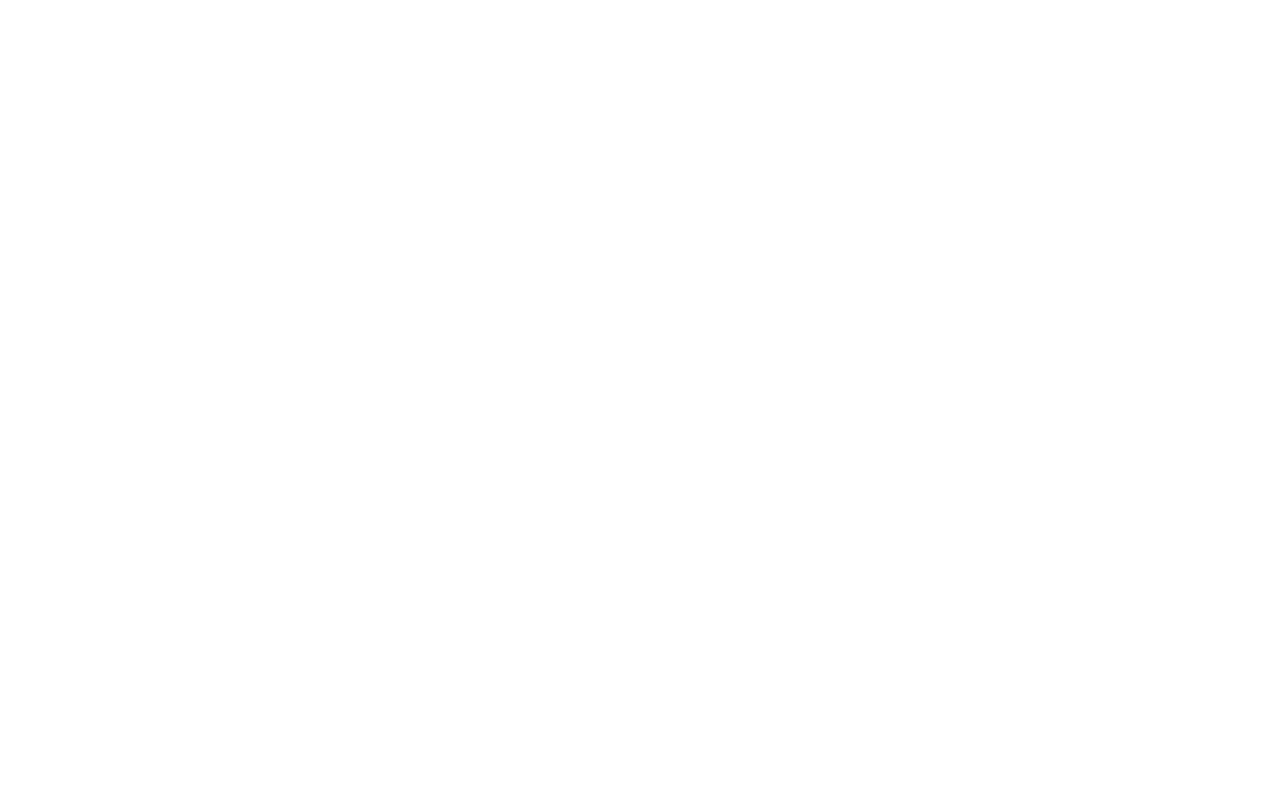
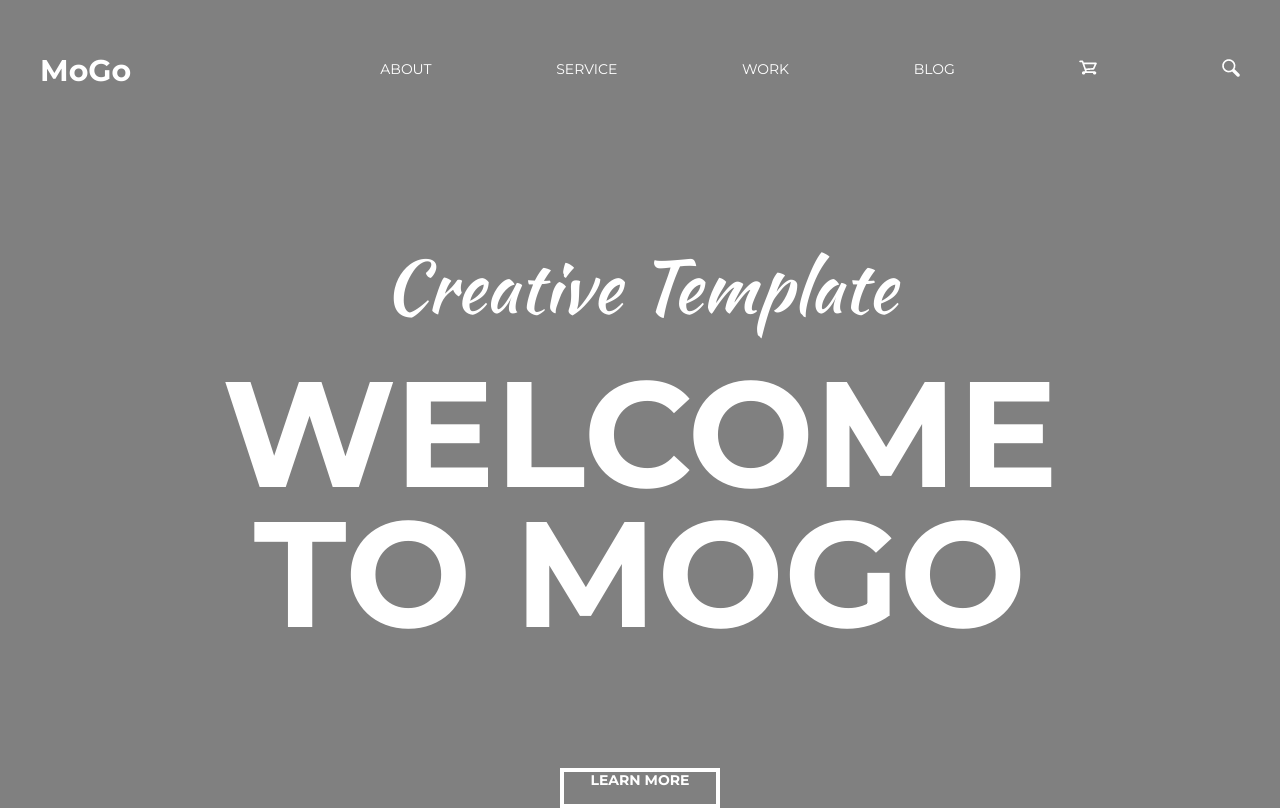
Before and after one commit to Dmytro-Len/mogo, a website built with webpack: page src/index.html in a window 1280 px wide. Built offline with nearby package versions, Linux system fonts and the light colour scheme.

Commit message:
started first block

```diff
--- a/package.json
+++ b/package.json
@@ -14,7 +14,7 @@
     "sass": "^1.38.2",
     "sass-loader": "^12.1.0",
     "style-loader": "^3.2.1",
-    "webpack": "^5.51.1",
+    "webpack": "^5.52.0",
     "webpack-cli": "^4.8.0",
     "webpack-dev-server": "^4.0.0"
   },
--- a/src/index.html
+++ b/src/index.html
@@ -11,14 +11,33 @@
     <meta property="og:description" content="">
     <meta property="og:image" content="https://images.yourstory.com/cs/wordpress/2016/11/leadership-lessons-from-travelling.jpg">
     <meta property="og:url" content="http://">
-    <meta property="og:site_name" content="Олег сосет писюн">
-    <title></title>
+    <meta property="og:site_name" content="">
+    <link rel="shortcut icon" href="./images/favicon.ico" type="image/x-icon">
+    <title>MoGo - Leader in Europe </title>
     <meta name="viewport" content="width=device-width, initial-scale=1">
 </head>
 
 <body>
-    <header>
-
+    <header class="header">
+        <div class="container">
+            <ul class="header__menu">
+                <li><a class="logo" href="http://2408.fun" target="_blank">MoGo</a></li>
+                <li class="header__menu--item"></li>
+                <li class="header__menu--item">about</li>
+                <li class="header__menu--item">service</li>
+                <li class="header__menu--item">work</li>
+                <li class="header__menu--item">blog</li>
+                <li class="header__menu--item"><img src="./images/SHOPPING_CART.png" alt="cart"></li>
+                <li class="header__menu--item"><img src="./images/MAGNIFYING_GLASS.png" alt="glass"></li>
+            </ul>
+            <!-- <img src="./images/photo-1.jpg" alt="photo"> -->
+        </div>
+        <div class="main-slider">
+            <h4 class="main-slider__pretitle">creative template</h4>
+            <h1 class="main-slider__title">welcome<br> to mogo</h1>
+            <div class="line"></div>
+            <a class="btn-main" href="#"><span class="btn-main__text">learn more</span></a>
+        </div>
     </header>
 </body>
 
--- a/src/sass/_components.scss
+++ b/src/sass/_components.scss
@@ -1,5 +1,40 @@
 .container {
     width: 1200px;
     height: auto;
+    margin: {
+        left: auto;
+        right: auto;
+    }
 }
 // BUTTONS
+.btn-main {
+    display: block;
+    width: 160px;
+    height: 40px;
+    border: 4px solid $main-color;
+    margin: 0 auto;
+    text-align: center;
+    text-transform: uppercase;
+    &:hover {
+        outline: 8px solid $active-color;
+        transition: 0.5s;
+    }
+    &__text {
+        font-family: 'Montserrat', sans-serif;
+
+    font: {
+        size: 14px;
+        weight: 700;
+        text-align: center;
+        vertical-align: middle;
+    }
+
+}}
+//LINES
+.line {
+    display: block;
+    margin: 70px auto 50px auto;
+    width: 60px;
+    height: 4px;
+    color: $main-color;
+}
--- a/src/sass/_header.scss
+++ b/src/sass/_header.scss
@@ -0,0 +1,47 @@
+.header {
+    padding-top: 28px;
+    background-color: grey;
+
+    &__menu {
+        display: flex;
+        margin-top: 28px;
+        flex-direction: row;
+        justify-content: space-between;
+        align-items: center;
+        flex-wrap: nowrap;
+
+        &--item {
+            display: block;
+            padding-bottom: 5px;
+            color: $main-color;
+            font-family: 'Montserrat', sans-serif;
+
+            font: {
+                size: 14px;
+                weight: 400;
+            }
+
+            text-transform: uppercase;
+
+
+        }
+
+        &--item:hover {
+            color: $in-color;
+            border-bottom: 3px solid;
+            cursor: pointer;
+        }
+    }
+}
+
+.logo {
+    // color: $main-color;
+    font-family: 'Montserrat', sans-serif;
+
+    font: {
+        size: 30px;
+        weight: 700;
+    }
+
+    text-align: left;
+}
--- a/src/sass/_main-slider.scss
+++ b/src/sass/_main-slider.scss
@@ -0,0 +1,30 @@
+.main-slider {
+
+    &__pretitle {
+        background-color: grey;
+    //
+    margin-top: 164px;
+        color: $main-color;
+        text-align: center;
+        text-transform: capitalize;
+    font-family: 'Kaushan Script', cursive;
+    font: {
+        size: 72px;
+        weight: 400;
+    }
+    }
+    &__title {
+        margin-top: 42px;
+        text-transform: uppercase;
+        text-align: center;
+        font-family: 'Montserrat', sans-serif;
+
+        font: {
+            size: 150px;
+            weight: 700;
+        }
+        line-height: 140px;
+        color: $main-color;
+
+    }
+}
--- /dev/null
+++ b/src/sass/_mixins.scss
@@ -0,0 +1,3 @@
+// @mixin section-title {
+
+// }
--- a/src/sass/_reset.scss
+++ b/src/sass/_reset.scss
@@ -51,3 +51,11 @@ button {
 * {
 	font-display: fallback;
 }
+a,
+a:active,
+a:visited,
+a:focus {
+	text-decoration: none;
+	border-color: none;
+	color: #fff;
+}
--- a/src/sass/_vars.scss
+++ b/src/sass/_vars.scss
@@ -4,4 +4,5 @@ $active-color: #f38181;
 $title-color: #333;
 $text-color: #999;
 $icon-color: #95e1d3;
+$in-color: #fce38a;
 //
--- a/src/style.scss
+++ b/src/style.scss
@@ -1,6 +1,7 @@
-@import './sass/reset.scss';
+@import './sass/reset';
 @import './sass/fonts.scss';
 @import './sass/vars.scss';
+@import './sass/mixins.scss';
 @import './sass/accordeon.scss';
 @import './sass/components.scss';
 @import './sass/main-slider.scss';
```
Also changed, not shown: dist/2b47c3cc270d87871b31.png (added), dist/57aaf87880d68829e29d.ico (added), dist/fb10c7dbbc10c967ab8c.png (added), dist/index.html, dist/main.js, src/images/MAGNIFYING_GLASS.png (added), src/images/SHOPPING_CART.png (added), src/images/favicon.ico (added), src/images/photo-1.jpg (added), 1 other file.
